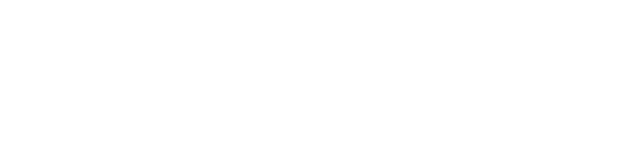
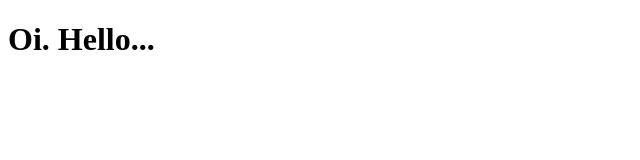
Before and after one commit to jarbasmatos/GithubActionsDemo, a plain HTML site: page index.html in a window 1280 px wide. Shown: the whole page, without its empty margins (0-640 px from the left). Drawn offline with Linux system fonts and the light colour scheme.

Commit message:
first commit

```diff
--- a/index.html
+++ b/index.html
@@ -2,9 +2,10 @@
 <html>
 <head>
 <meta charset="UTF-8"/>
-<title>AWS E GIT HUB</title>
+<title>AWS E GIT HUB Jarbas</title>
 </head>
 <body>
 <!-- Conteúdo -->
+<h1>Oi. Hello... </h1>
 </body>
 </html>
```
